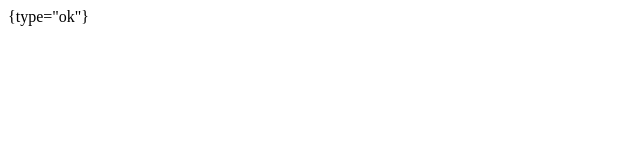
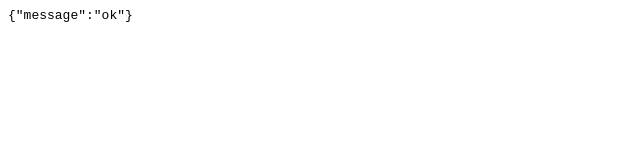
Before and after one commit to MasonX890/api, a plain HTML site: page index.html in a window 1280 px wide. Shown: the full height of the page, 0-640 px from the left. Drawn offline with Linux system fonts and the light colour scheme.

Commit message:
Update index.html

```diff
--- a/index.html
+++ b/index.html
@@ -1 +1 @@
-<body>{type="ok"}</body>
+<body><pre style="word-wrap: break-word; white-space: pre-wrap;">{"message":"ok"}</pre></body>
```
